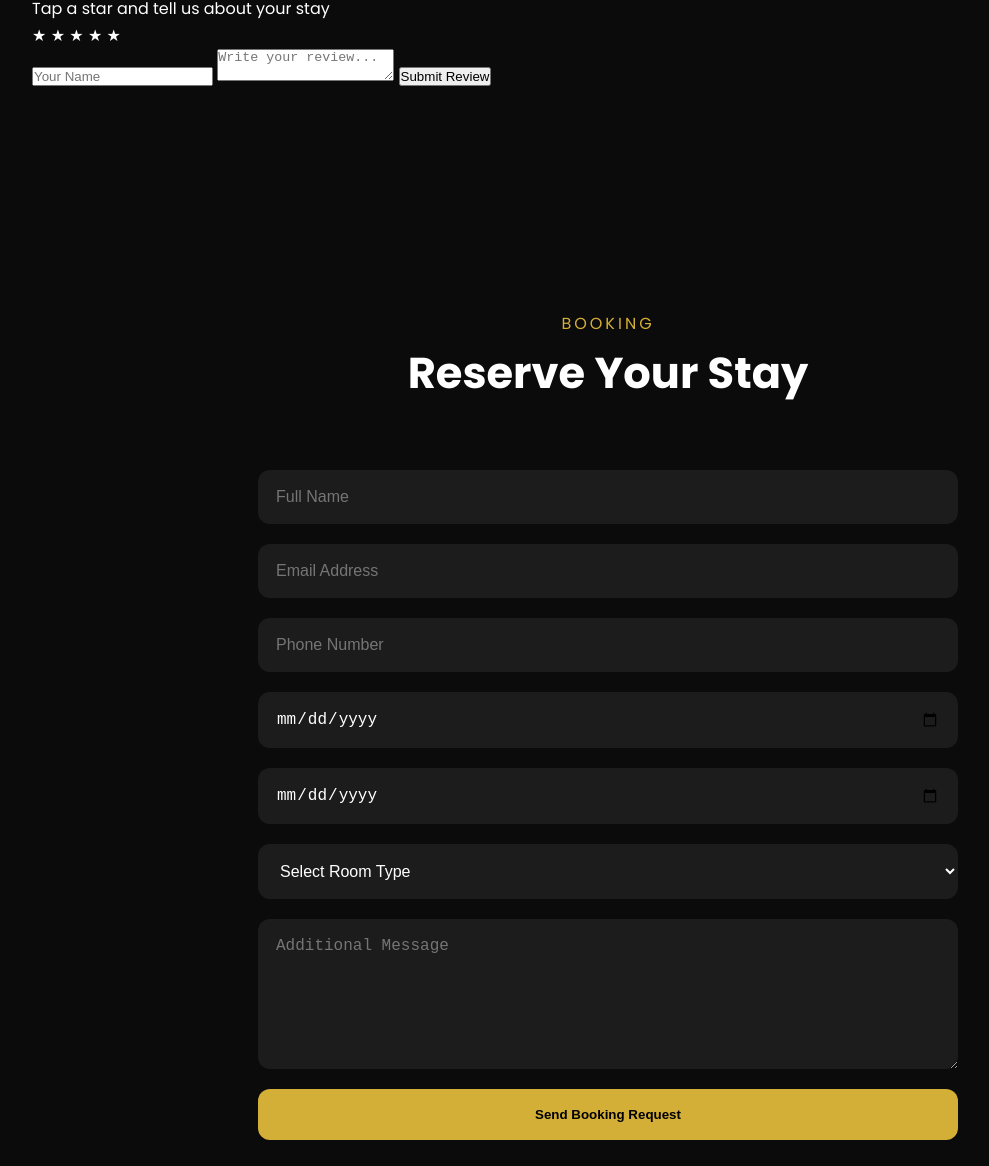
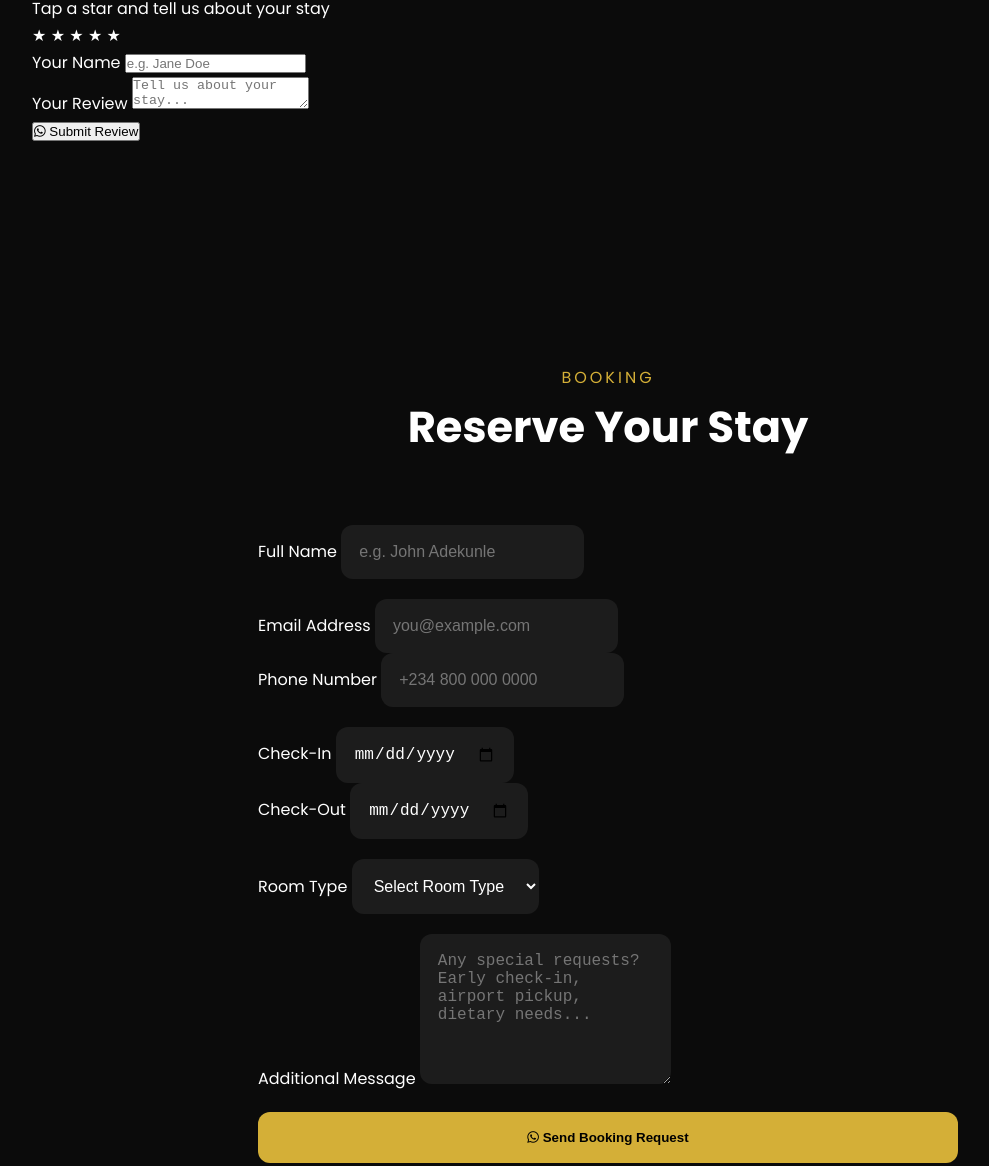
Before and after one commit to wisdomkayode91-glitch/olympus-hotel-loungesakure, a plain HTML site: page index.html in a window 1280 px wide. Shown: the part 5399-6565 px from the top of the page, without its empty margins (32-1021 px from the left). Drawn offline with Linux system fonts and the light colour scheme.

Commit message:
Update index.html

```diff
--- a/index.html
+++ b/index.html
@@ -572,13 +572,26 @@ What Our Guests Say
 <form class="rate-form" id="rateForm">
 
 
-<input type="text" placeholder="Your Name" required>
+<div class="form-group">
+
+<label>Your Name</label>
+
+<input type="text" placeholder="e.g. Jane Doe" required>
+
+</div>
 
 
-<textarea placeholder="Write your review..." required></textarea>
+<div class="form-group">
+
+<label>Your Review</label>
+
+<textarea placeholder="Tell us about your stay..." required></textarea>
+
+</div>
 
 
 <button type="submit">
+<i class="fab fa-whatsapp"></i>
 Submit Review
 </button>
 
@@ -622,53 +635,96 @@ Reserve Your Stay
 
 
 
-<form class="contact-form">
+<form class="contact-form" id="bookingForm">
 
 
-<input type="text" placeholder="Full Name" required>
+<div class="form-group">
+
+<label>Full Name</label>
+
+<input type="text" placeholder="e.g. John Adekunle" required>
+
+</div>
 
 
-<input type="email" placeholder="Email Address" required>
+<div class="form-row">
+
+<div class="form-group">
+
+<label>Email Address</label>
+
+<input type="email" placeholder="you@example.com" required>
+
+</div>
 
 
-<input type="tel" placeholder="Phone Number" required>
+<div class="form-group">
 
+<label>Phone Number</label>
+
+<input type="tel" placeholder="+234 800 000 0000" required>
+
+</div>
+
+</div>
+
+
+
+<div class="form-row">
+
+<div class="form-group">
+
+<label>Check-In</label>
 
 <input type="date" required>
 
+</div>
+
+
+<div class="form-group">
+
+<label>Check-Out</label>
 
 <input type="date" required>
 
+</div>
 
+</div>
+
+
+
+<div class="form-group">
+
+<label>Room Type</label>
 
 <select required>
 
-<option>
-Select Room Type
-</option>
+<option value="">Select Room Type</option>
 
-<option>
-Deluxe Room
-</option>
+<option>Deluxe Room</option>
 
-<option>
-Executive Room
-</option>
+<option>Executive Room</option>
 
-<option>
-Luxury Suite
-</option>
-
+<option>Luxury Suite</option>
 
 </select>
 
+</div>
 
 
-<textarea placeholder="Additional Message"></textarea>
+
+<div class="form-group">
+
+<label>Additional Message</label>
+
+<textarea placeholder="Any special requests? Early check-in, airport pickup, dietary needs..."></textarea>
+
+</div>
 
 
 
 <button type="submit">
+<i class="fab fa-whatsapp"></i>
 Send Booking Request
 </button>
 
@@ -733,4 +789,4 @@ class="whatsapp-btn">
 
 </body>
 
-  </html>
+              </html>
```
